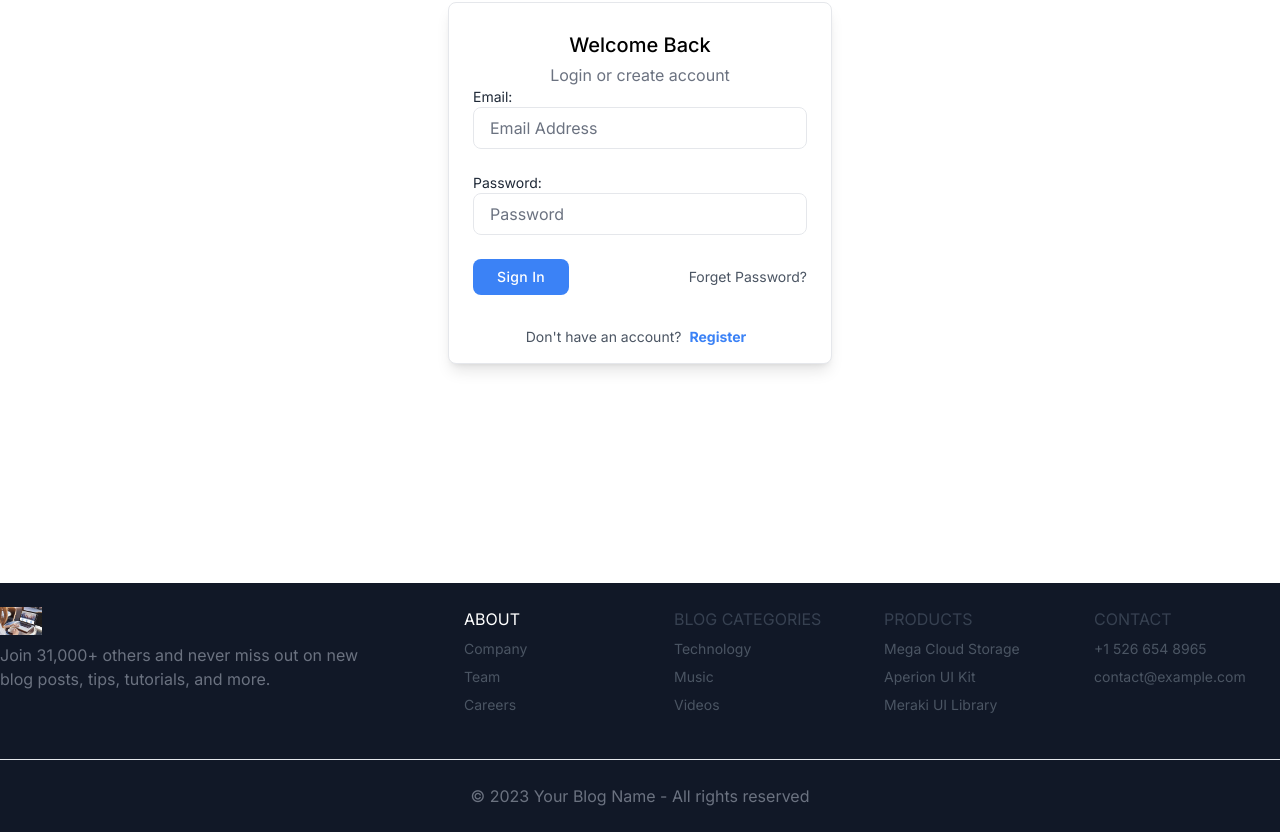
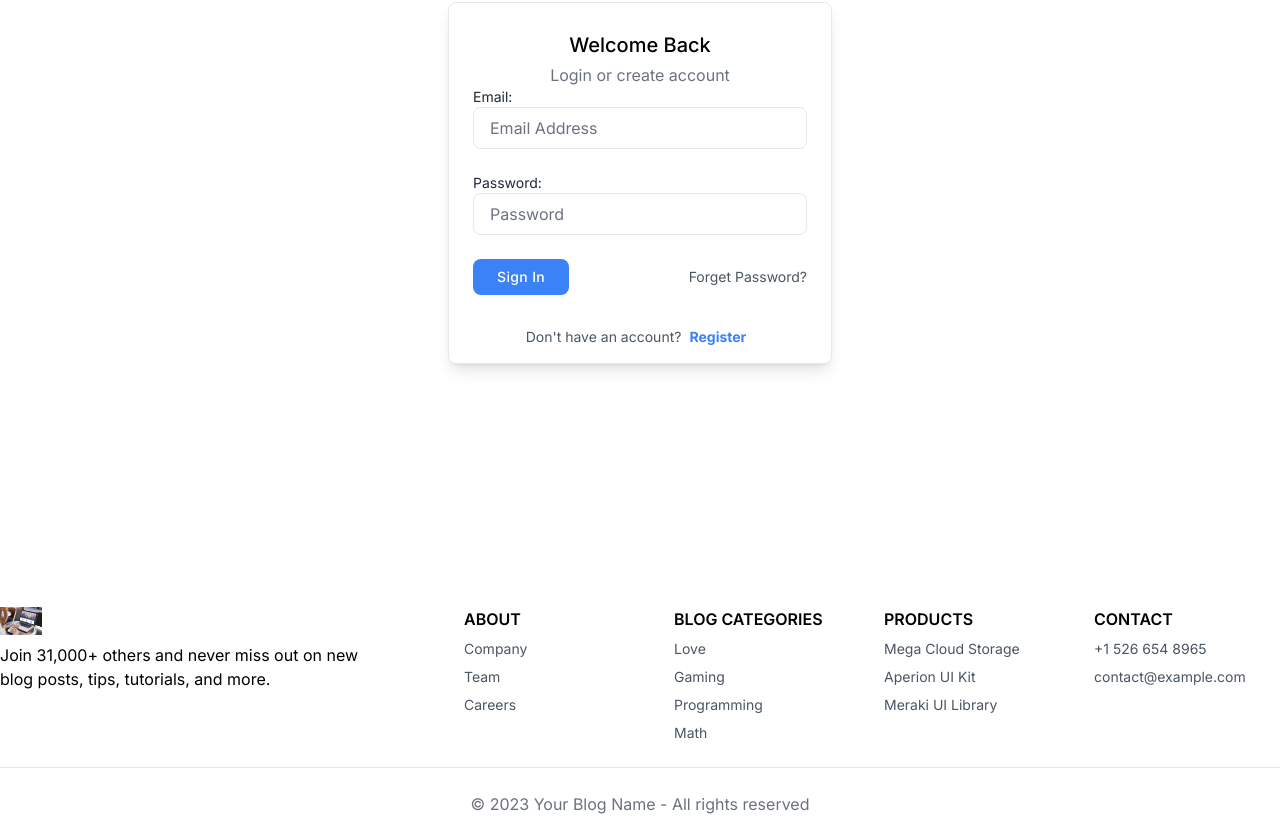
Before and after one commit to Sazz07/nextjs-demo-apps, a Next.js app: page /login in a window 1280 px wide. Shown: the part 289-1129 px from the top of the page. Built offline with nearby package versions, Linux system fonts and the light colour scheme.

Commit message:
Fix some bugs and design the footer section

```diff
--- a/app/blogs/components/BlogCard.jsx
+++ b/app/blogs/components/BlogCard.jsx
@@ -8,12 +8,11 @@ import { blogImages } from './BlogImages';
 
 const BlogCard = ({ blog, index }) => {
     const { id, category, content_text, created_at, description, photo_url, title } = blog;
-    console.log(index);
+
     // Formatting Date/Time
     const dtObject = new Date(created_at);
     const options = { day: 'numeric', month: 'long' };
     const formDate = dtObject.toLocaleString(undefined, options);
-
 
     return (
         <Link href={`blogs/${id}?index=${index}`}>
--- a/app/page.jsx
+++ b/app/page.jsx
@@ -1,31 +1,9 @@
 'use client'
 import Button from "@/components/button/Button";
-// import { getBlogPost } from "@/api"
-import { useQuery } from "@tanstack/react-query"
 import Image from "next/image";
 
 export default function Home() {
 
-  const { data: posts, isLoading } = useQuery({
-    queryKey: ['home/posts'],
-    queryFn: async () => {
-      try {
-        const res = await fetch('https://api.slingacademy.com/v1/sample-data/blog-posts?limit=30');
-        const data = res.json();
-        return data;
-      }
-      catch (error) {
-        console.log(error);
-      }
-    }
-  })
-
-  if (isLoading) {
-    return <h1>loading....</h1>
-  }
-
-  // const title1 = posts.posts[0].title;s
-  console.log(posts.blogs);
   return (
     <main>
       {/* banner section start */}
--- a/components/footer/Footer.jsx
+++ b/components/footer/Footer.jsx
@@ -4,12 +4,12 @@ import React from 'react'
 
 const Footer = () => {
     return (
-        <footer className="bg-gray-900">
+        <footer className="">
             <div className="container py-6 mx-auto">
                 <div className="lg:flex">
                     <div className="w-full -mx-6 lg:w-2/5">
                         <div className="px-6">
-                            <Link href="#">
+                            <Link href="/">
                                 <Image
                                     className="w-auto h-7"
                                     src="/blog.jpg"
@@ -19,7 +19,7 @@ const Footer = () => {
                                 />
                             </Link>
 
-                            <p className="max-w-sm mt-2 text-gray-500 dark:text-gray-400">Join 31,000+ others and never miss out on new blog posts, tips, tutorials, and more.</p>
+                            <p className="max-w-sm mt-2">Join 31,000+ others and never miss out on new blog posts, tips, tutorials, and more.</p>
 
                             <div className="flex mt-6 -mx-2">
                                 <Link href="#" className="mx-2 text-gray-600 transition-colors duration-300 dark:text-gray-300 hover:text-blue-500 dark:hover:text-blue-400" aria-label="Twitter">
@@ -46,30 +46,31 @@ const Footer = () => {
                     <div className="mt-6 lg:mt-0 lg:flex-1">
                         <div className="grid grid-cols-1 gap-6 sm:grid-cols-2 md:grid-cols-3 lg:grid-cols-4">
                             <div>
-                                <h3 className="text-white uppercase">About</h3>
-                                <Link href="#" className="block mt-2 text-sm text-gray-600 dark:text-gray-400 hover:underline">Company</Link>
-                                <Link href="#" className="block mt-2 text-sm text-gray-600 dark:text-gray-400 hover:underline">Team</Link>
-                                <Link href="#" className="block mt-2 text-sm text-gray-600 dark:text-gray-400 hover:underline">Careers</Link>
+                                <h3 className="uppercase font-semibold">About</h3>
+                                <Link href="#" className="block mt-2 text-sm text-gray-600 hover:underline">Company</Link>
+                                <Link href="#" className="block mt-2 text-sm text-gray-600 hover:underline">Team</Link>
+                                <Link href="#" className="block mt-2 text-sm text-gray-600 hover:underline">Careers</Link>
                             </div>
 
                             <div>
-                                <h3 className="text-gray-700 uppercase dark:text-white">Blog Categories</h3>
-                                <Link href="#" className="block mt-2 text-sm text-gray-600 dark:text-gray-400 hover:underline">Technology</Link>
-                                <Link href="#" className="block mt-2 text-sm text-gray-600 dark:text-gray-400 hover:underline">Music</Link>
-                                <Link href="#" className="block mt-2 text-sm text-gray-600 dark:text-gray-400 hover:underline">Videos</Link>
+                                <h3 className="uppercase font-semibold">Blog Categories</h3>
+                                <Link href="#" className="block mt-2 text-sm text-gray-600 hover:underline">Love</Link>
+                                <Link href="#" className="block mt-2 text-sm text-gray-600 hover:underline">Gaming</Link>
+                                <Link href="#" className="block mt-2 text-sm text-gray-600 hover:underline">Programming</Link>
+                                <Link href="#" className="block mt-2 text-sm text-gray-600 hover:underline">Math</Link>
                             </div>
 
                             <div>
-                                <h3 className="text-gray-700 uppercase dark:text-white">Products</h3>
-                                <Link href="#" className="block mt-2 text-sm text-gray-600 dark:text-gray-400 hover:underline">Mega Cloud Storage</Link>
-                                <Link href="#" className="block mt-2 text-sm text-gray-600 dark:text-gray-400 hover:underline">Aperion UI Kit</Link>
-                                <Link href="#" className="block mt-2 text-sm text-gray-600 dark:text-gray-400 hover:underline">Meraki UI Library</Link>
+                                <h3 className="uppercase font-semibold">Products</h3>
+                                <Link href="#" className="block mt-2 text-sm text-gray-600 hover:underline">Mega Cloud Storage</Link>
+                                <Link href="#" className="block mt-2 text-sm text-gray-600 hover:underline">Aperion UI Kit</Link>
+                                <Link href="#" className="block mt-2 text-sm text-gray-600 hover:underline">Meraki UI Library</Link>
                             </div>
 
                             <div>
-                                <h3 className="text-gray-700 uppercase dark:text-white">Contact</h3>
-                                <span className="block mt-2 text-sm text-gray-600 dark:text-gray-400 hover:underline">+1 526 654 8965</span>
-                                <span className="block mt-2 text-sm text-gray-600 dark:text-gray-400 hover:underline">contact@example.com</span>
+                                <h3 className="uppercase font-semibold">Contact</h3>
+                                <span className="block mt-2 text-sm text-gray-600 hover:underline">+1 526 654 8965</span>
+                                <span className="block mt-2 text-sm text-gray-600 hover:underline">contact@example.com</span>
                             </div>
                         </div>
                     </div>
--- a/components/navbar/Navbar.jsx
+++ b/components/navbar/Navbar.jsx
@@ -86,7 +86,7 @@ const Navbar = () => {
             <div>
                 <ul className={`bg-red-400 bg-opacity-90 text-white flex flex-col justify-center items-center gap-5 md:hidden absolute top-16 transition-all duration-500 h-screen ease-in w-full z-100 ${showMenu ? "left-20" : "left-[-678px]"} ${showMenu && "ml-[-5rem]"}`}>
                     {
-                        links.map(link => <li key={link.id} className='w-full border-t-2 border-b-2 text-center py-2'>
+                        links.map(link => <li key={link.url} className='w-full border-t-2 border-b-2 text-center py-2'>
                             <Link
                                 href={link.url}
                                 className='text-xl'
```
Also changed, not shown: app/blogs/[id]/page.jsx (+1 -31 lines).
